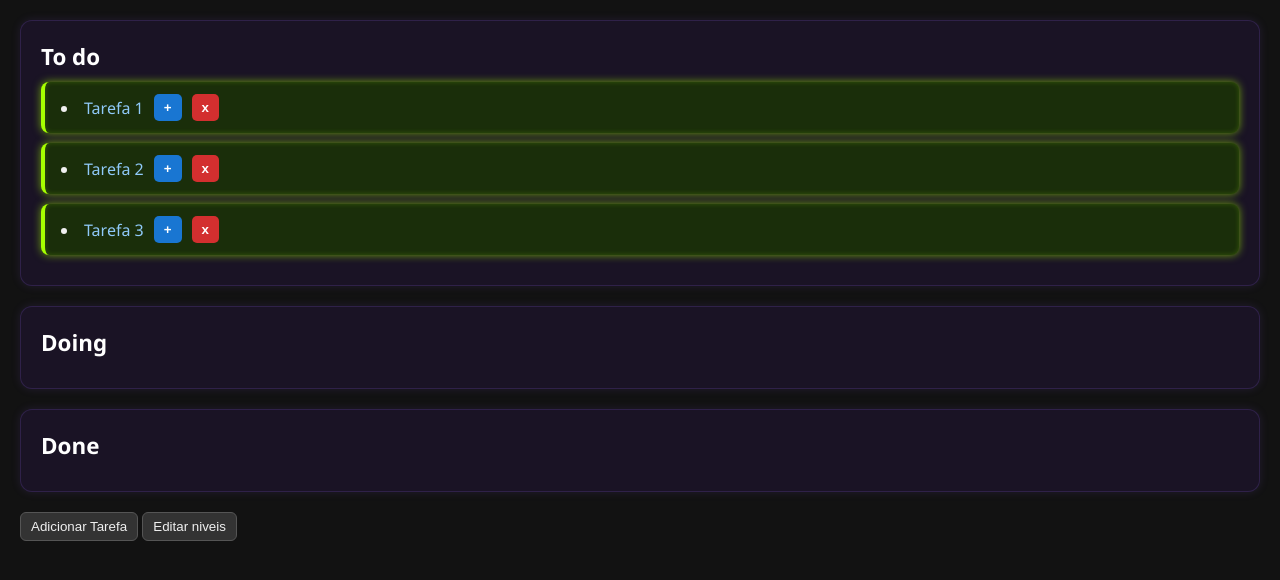
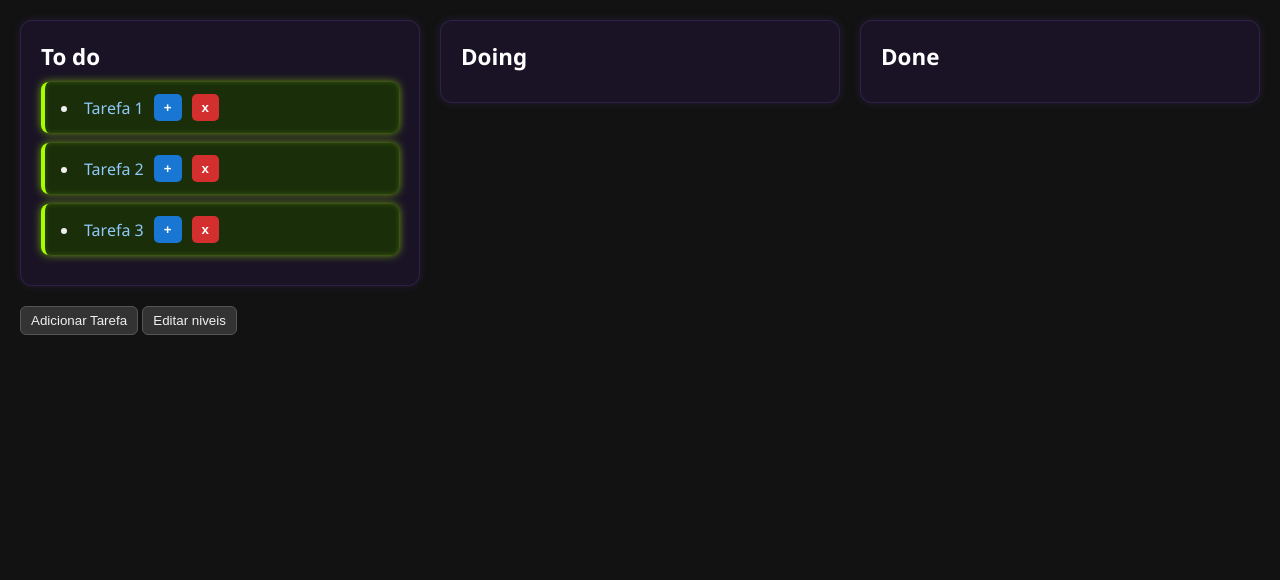
Before and after one commit to LucasBW-06/kanban, a Django app: page / in a window 1280 px wide. Shown: the top 580 px of the page. Run offline with Django 4.2, Linux system fonts and the light colour scheme; data comes from the database, SQL or seed files in the repository; both versions use the stored data as it was after the commit.

Commit message:
commit 13 'fazendo os niveis ficarem em colunas'

```diff
--- a/sistema/static/css/style.css
+++ b/sistema/static/css/style.css
@@ -11,6 +11,14 @@ body {
     padding: 20px;
 }
 
+.wrapper {
+    display: flex;
+    gap: 20px;
+    justify-content: flex-start;
+    align-items: flex-start;
+    flex-wrap: wrap;
+}
+
 .container {
     background-color: #1a1325;
     padding: 20px;
@@ -18,6 +26,9 @@ body {
     margin-bottom: 20px;
     box-shadow: 0 0 10px rgba(128, 90, 213, 0.15);
     border: 1px solid rgba(128, 90, 213, 0.2);
+    flex: 1 1 300px;
+    min-width: 250px;
+    max-width: 100%;
 }
 
 .subcontainer {
--- a/sistema/templates/paginas/index.html
+++ b/sistema/templates/paginas/index.html
@@ -7,14 +7,13 @@
     <link rel="stylesheet" href="{% static 'css/style.css' %}">
 </head>
 <body>
-    <div>
+<div class="wrapper">
     {% for nivel in niveis %}
     <div class='container'>
         <h2 class='titulo'>{{ nivel.descricao }}</h2>
         {% for tarefa in tarefas %}
             {% if tarefa.nivel == nivel.indice %}
             <div class='subcontainer'>
-
                 <li><a href="{% url 'sistema:tarefa_edit' tarefa.id %}">{{ tarefa.titulo }}</a></li>
                 {% if tarefa.nivel != nivel_max %}
                 <form method="POST" action="{% url 'sistema:modificar_nivel' tarefa.id 1 %}">
@@ -38,6 +37,7 @@
     </div>
     {% endfor %}
 </div>
+
     <div>
         <a href="{% url 'sistema:tarefa_add' %}"><button type="button">Adicionar Tarefa</button></a>
         <a href="{% url 'sistema:niveis' %}"><button type="button">Editar niveis</button></a>
--- a/sistema/templates/paginas/niveis.html
+++ b/sistema/templates/paginas/niveis.html
@@ -40,7 +40,7 @@
         <button type="submit">Adicionar Nível</button>
       </form>
   </div>
-  <div class="container">
+  <div>
       <a href="{% url 'sistema:index' %}" class="botao"><button type="button">Voltar</button></a>
   </div>
 </body>
--- a/sistema/templates/paginas/tarefa_add.html
+++ b/sistema/templates/paginas/tarefa_add.html
@@ -23,9 +23,9 @@
     <button type="submit">Adicionar Tarefa</button>
   </form>
 </div>
+</div>
 <div>
   <a href="{% url 'sistema:index' %}" class="botao"><button type="button">Voltar</button></a>
 </div>
-</div>
 </body>
 </html>
```
Also changed, not shown: db.sqlite3. Lines whose indentation alone changed are shown as unchanged.
